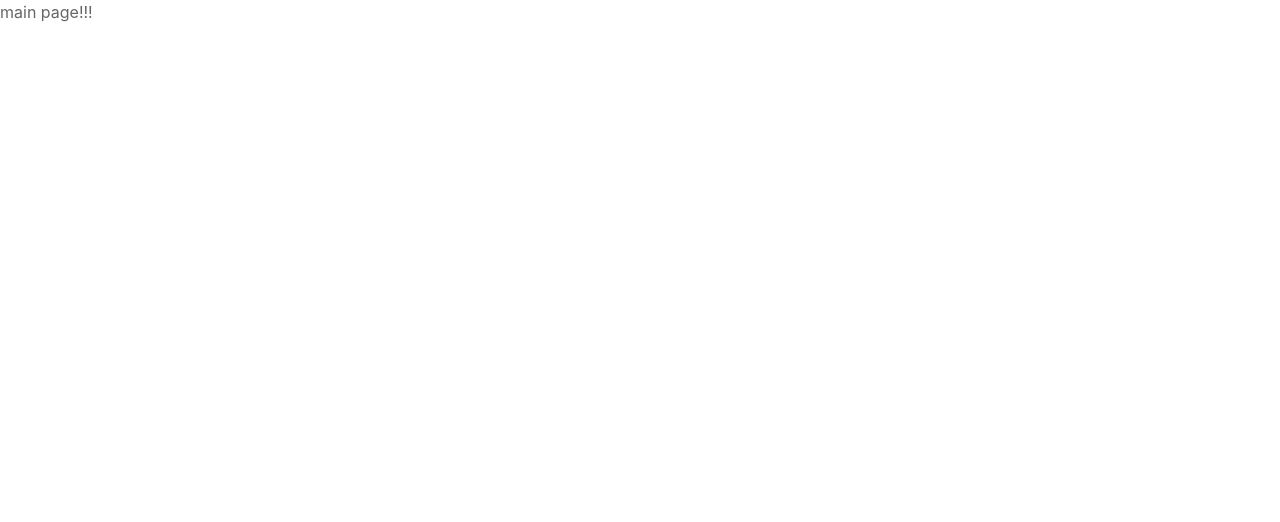
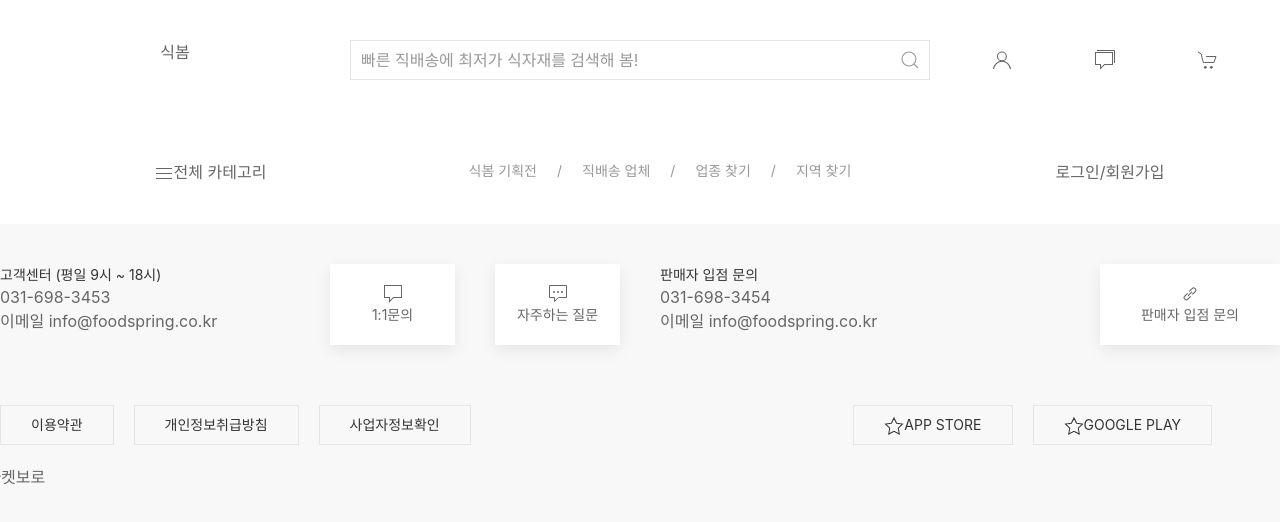
Before and after one commit to doYoungAn/marketboro, a React app in the folder frontend/: page / in a window 1280 px wide. Shown: the top 522 px of the page. Built offline with nearby package versions, Linux system fonts and the light colour scheme.

Commit message:
frontend 대략적인 layout 설정

```diff
--- a/frontend/public/index.html
+++ b/frontend/public/index.html
@@ -3,6 +3,7 @@
     <meta charset="UTF-8">
     <meta name="viewport" content="width=device-width, initial-scale=1.0">
     <title>Document</title>
+    <script src="https://cdnjs.cloudflare.com/ajax/libs/uikit/3.0.0-beta.42/js/uikit-icons.min.js"></script>
 </head>
 <body>
     <div id="app"></div>
--- a/frontend/src/components/base-ui/footer/footer.tsx
+++ b/frontend/src/components/base-ui/footer/footer.tsx
@@ -10,9 +10,28 @@ const Footer: FC<IFooterProps> = (): JSX.Element => {
 
   return (
     <>
-        <div>
-            Footer!
-        </div>
+		<div data-uk-grid>
+			<div data-uk-grid className="uk-width-1-1 uk-margin-top">
+				<div className="uk-width-expand">
+					<button className="uk-button uk-button-default uk-margin-right">이용약관</button>
+					<button className="uk-button uk-button-default uk-margin-right">개인정보취급방침</button>
+					<button className="uk-button uk-button-default uk-margin-right">사업자정보확인</button>
+				</div>
+				<div className="uk-width-1-3">
+					<button className="uk-button uk-button-default uk-margin-right">
+						<span data-uk-icon="star"></span>
+						App Store
+					</button>
+					<button className="uk-button uk-button-default">
+						<span data-uk-icon="star"></span>
+						Google Play
+					</button>
+				</div>
+			</div>
+			<div data-uk-grid className="uk-width-1-1 uk-margin-top uk-margin-bottom">
+				(주)마켓보로
+			</div>
+		</div>
     </>
   );
 
--- a/frontend/src/components/base-ui/header/header.tsx
+++ b/frontend/src/components/base-ui/header/header.tsx
@@ -10,9 +10,32 @@ const Header: FC<IHeaderProps> = (): JSX.Element => {
 
   return (
     <>
-        <div>
-            Header!
-        </div>
+		<div data-uk-grid className="uk-background-default uk-padding">
+			<div className="uk-width-1-4 uk-text-center">
+				식봄
+			</div>
+			<div className="uk-width-1-2">
+				<form action="">
+					<div className="uk-inline uk-width-1-1">
+						<span className="uk-form-icon uk-form-icon-flip" data-uk-icon="search"></span>
+						<input className="uk-input" placeholder="빠른 직배송에 최저가 식자재를 검색해 봄!" />
+					</div>
+				</form>
+			</div>
+			<div className="uk-width-1-4">
+				<div data-uk-grid className="uk-text-center uk-height-1-1">
+					<div className="uk-width-1-3 uk-flex uk-flex-center uk-flex-middle">
+						<span data-uk-icon="user"></span>
+					</div>
+					<div className="uk-width-1-3 uk-flex uk-flex-center uk-flex-middle">
+						<span data-uk-icon="comments"></span>
+					</div>
+					<div className="uk-width-1-3 uk-flex uk-flex-center uk-flex-middle">
+						<span data-uk-icon="cart"></span>
+					</div>
+				</div>
+			</div>
+		</div>
     </>
   );
 
--- /dev/null
+++ b/frontend/src/components/base-ui/inquiry/index.tsx
@@ -0,0 +1 @@
+export { default } from './inquiry';
--- /dev/null
+++ b/frontend/src/components/base-ui/inquiry/inquiry.tsx
@@ -0,0 +1,60 @@
+import React, { FC, useEffect } from 'react';
+
+interface IInquiryProps {}
+
+const Inquiry: FC<IInquiryProps> = (): JSX.Element => {
+
+  useEffect(() => {
+
+  }, []);
+
+  return (
+    <>
+        <div data-uk-grid>
+            <div className="uk-width-1-2">
+                <div data-uk-grid>
+                    <div className="uk-width-1-2">
+                        <dl className="uk-description-list">
+                            <dt>고객센터 (평일 9시 ~ 18시)</dt>
+                            <dd>031-698-3453</dd>
+                            <dd>이메일 info@foodspring.co.kr</dd>
+                        </dl>
+                    </div>
+                    <div className="uk-width-1-4">
+                        <div className="uk-card uk-card-default uk-card-small uk-card-body uk-text-center">
+                            <span data-uk-icon="comment"></span>
+                            <div className="uk-text-small">1:1문의</div>
+                        </div>
+                    </div>
+                    <div className="uk-width-1-4">
+                        <div className="uk-card uk-card-default uk-card-small uk-card-body uk-text-center">
+                            <span data-uk-icon="commenting"></span>
+                            <div className="uk-text-small">자주하는 질문</div>
+                        </div>
+                    </div>
+                </div>
+            </div>
+            <div className="uk-width-1-2">
+                <div data-uk-grid>
+                    <div className="uk-width-expand">
+                        <dl className="uk-description-list">
+                            <dt>판매자 입점 문의</dt>
+                            <dd>031-698-3454</dd>
+                            <dd>이메일 info@foodspring.co.kr</dd>
+                        </dl>
+                    </div>
+                    <div className="uk-width-1-3">
+                        <div className="uk-card uk-card-default uk-card-small uk-card-body uk-text-center">
+                            <span data-uk-icon="link"></span>
+                            <div className="uk-text-small">판매자 입점 문의</div>
+                        </div>
+                    </div>
+                </div>
+            </div>
+        </div>
+    </>
+  );
+
+};
+
+export default Inquiry;
--- /dev/null
+++ b/frontend/src/components/base-ui/nav/index.tsx
@@ -0,0 +1 @@
+export { default } from './nav';
--- /dev/null
+++ b/frontend/src/components/base-ui/nav/nav.tsx
@@ -0,0 +1,35 @@
+import React, { FC, useEffect } from 'react';
+
+interface INavProps {}
+
+const Nav: FC<INavProps> = (): JSX.Element => {
+
+  useEffect(() => {
+
+  }, []);
+
+  return (
+    <>
+        <div data-uk-grid className="uk-background-default uk-padding uk-margin-remove">
+            <div className="uk-width-1-4 uk-text-center">
+                <span data-uk-icon="menu"></span>
+                전체 카테고리
+            </div>
+            <div className="uk-width-1-2 uk-text-center">
+                <ul className="uk-breadcrumb">
+                    <li><a href="">식봄 기획전</a></li>
+                    <li><a href="">직배송 업체</a></li>
+                    <li><a href="">업종 찾기</a></li>
+                    <li><a href="">지역 찾기</a></li>
+                </ul>
+            </div>
+            <div className="uk-width-1-4 uk-text-center">
+                로그인/회원가입
+            </div>
+        </div>
+    </>
+  );
+
+};
+
+export default Nav;
--- a/frontend/src/main.tsx
+++ b/frontend/src/main.tsx
@@ -3,9 +3,18 @@ import ReactDOM from 'react-dom';
 import { BrowserRouter } from 'react-router-dom';
 import App from '~/App';
 
-import 'normalize.css';
 import 'uikit/dist/css/uikit.min.css';
-import 'uikit/dist/js/uikit.min.js';
+// import 'uikit/dist/js/uikit.min.js';
+// import 'uikit/dist/js/uikit-icons.min.js';
+
+// import css from 'uikit/dist/css/uikit.css';
+import Icons from 'uikit/dist/js/uikit-icons';
+import UIkit from 'uikit/dist/js/uikit.js'
+
+// loads the Icon plugin
+UIkit.use(Icons);
+
+import 'uikit';
 
 const element = document.getElementById('app');
 
--- a/frontend/src/pages/main.tsx
+++ b/frontend/src/pages/main.tsx
@@ -1,5 +1,9 @@
 import React, { FC, useEffect } from 'react';
 import { RouteComponentProps } from 'react-router-dom';
+import Header from '~/components/base-ui/header';
+import Nav from '~/components/base-ui/nav';
+import Inquiry from '~/components/base-ui/inquiry';
+import Footer from '~/components/base-ui/footer';
 
 interface IMainPageProps extends RouteComponentProps {}
 
@@ -11,9 +15,12 @@ const MainPage: FC<IMainPageProps> = (): JSX.Element => {
 
   return (
     <>
-        <div>
-            main page!!!
-        </div>
+      <div className="uk-container-large uk-height-1-1 uk-background-muted">
+        <Header />
+        <Nav />
+        <Inquiry />
+        <Footer />
+      </div>
     </>
   );
 
--- a/frontend/webpack/webpack.config.base.ts
+++ b/frontend/webpack/webpack.config.base.ts
@@ -23,7 +23,13 @@ const Config: Configuration = {
                         options: {
                             modules: {
                                 localIdentName: '[name]__[local]__[hash:base64:5]',
-                            }
+                                mode: (resolvePath: string) => {
+                                    if (resolvePath.match(/node_modules/)) {
+                                        return 'global';
+                                    }
+                                    return 'local';
+                                }
+                            },
                         }
                     },
                     'sass-loader'
```
